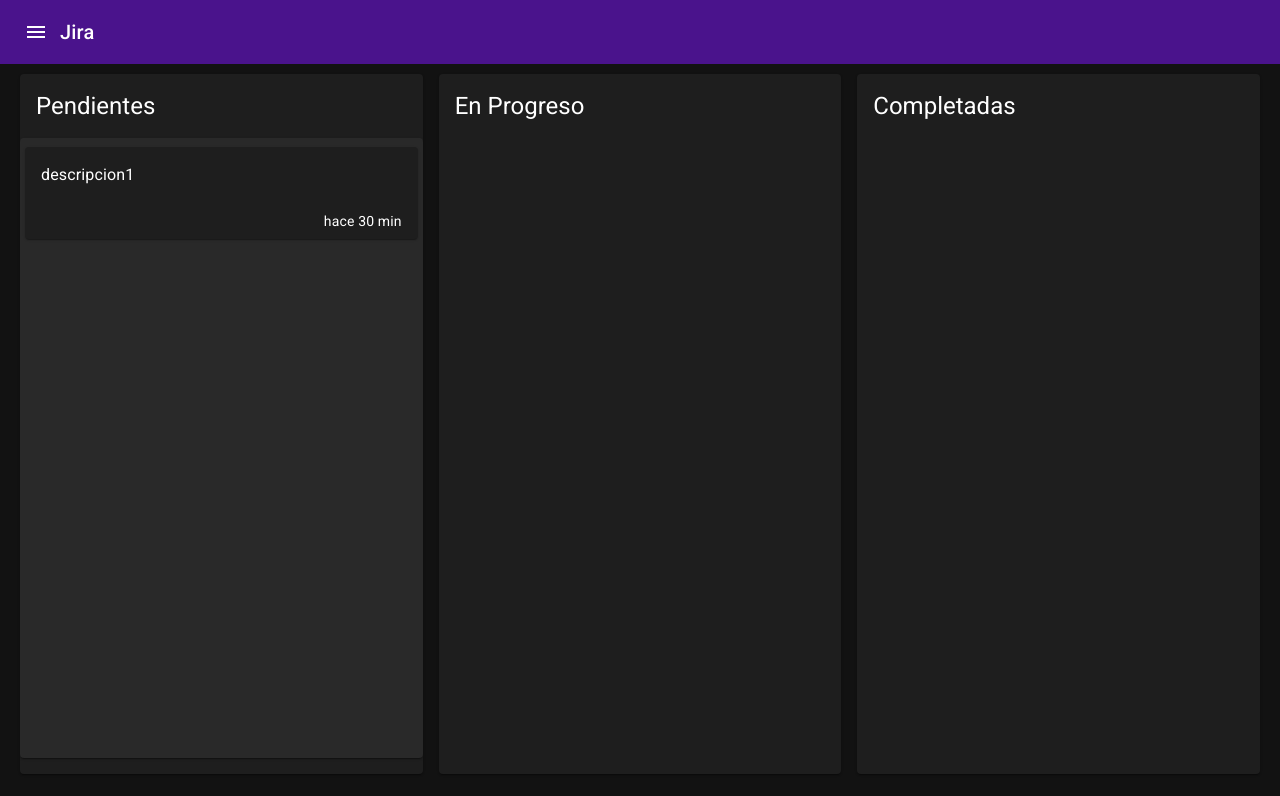
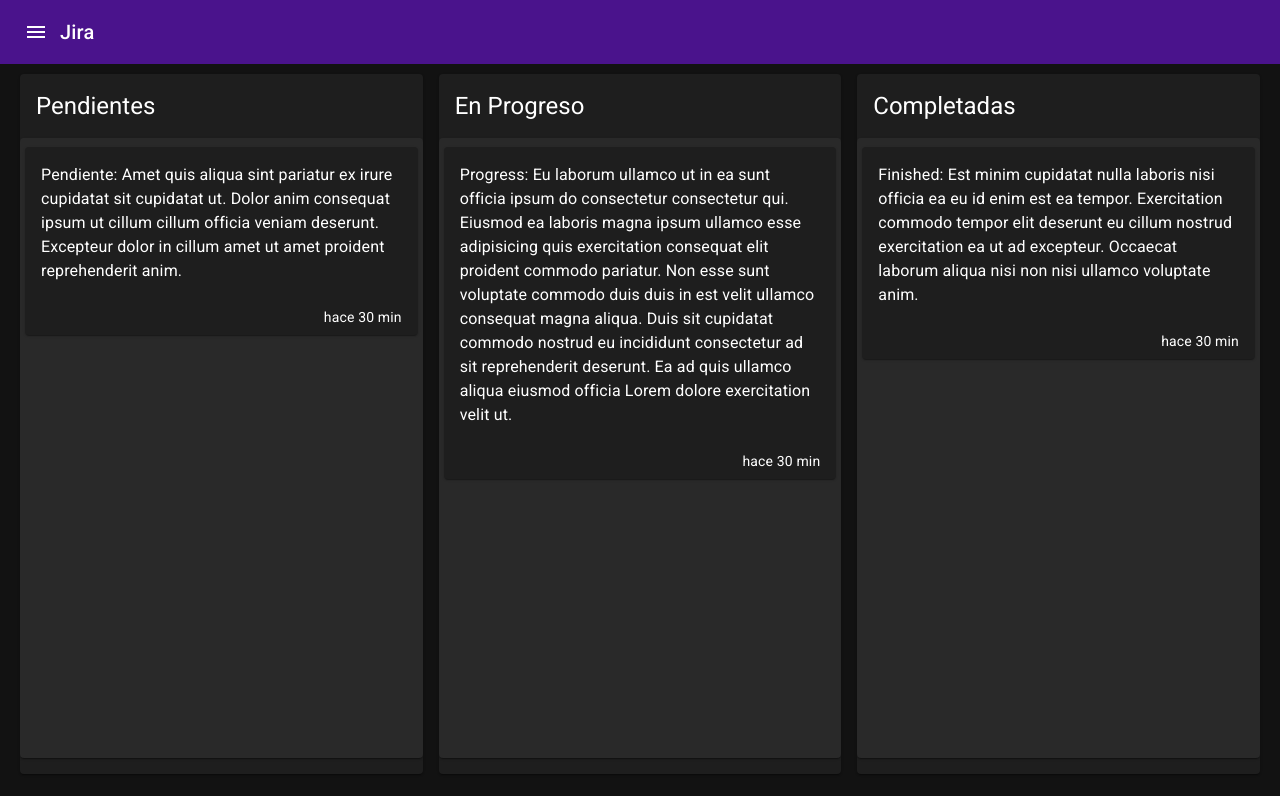
Before and after one commit to gavrilciunterei/jira, a Next.js app: page / in a window 1280 px wide. Shown: the top 796 px of the page. Built offline with nearby package versions, Linux system fonts and the light colour scheme.

Commit message:
feat: load entries into list/card

```diff
--- a/components/ui/EntryCard.tsx
+++ b/components/ui/EntryCard.tsx
@@ -1,3 +1,4 @@
+import React, { FC } from 'react';
 import {
   Card,
   CardActionArea,
@@ -5,14 +6,20 @@ import {
   CardContent,
   Typography,
 } from '@mui/material';
-import React from 'react';
+import { Entry } from '../../interfaces';
 
-export const EntryCard = () => {
+interface Props {
+  entry: Entry;
+}
+
+export const EntryCard: FC<Props> = ({ entry }) => {
   return (
     <Card sx={{ marginBottom: 1 }}>
       <CardActionArea>
         <CardContent>
-          <Typography sx={{ whiteSpace: 'pre-line' }}>descripcion1</Typography>
+          <Typography sx={{ whiteSpace: 'pre-line' }}>
+            {entry.description}
+          </Typography>
         </CardContent>
         <CardActions
           sx={{ display: 'flex', justifyContent: 'flex-end', paddingRight: 2 }}
--- a/components/ui/EntryList.tsx
+++ b/components/ui/EntryList.tsx
@@ -1,8 +1,21 @@
 import { List, Paper } from '@mui/material';
-import React from 'react';
+import React, { FC, useContext, useMemo } from 'react';
+import { EntriesContext } from '../../context/entries';
+import { EntryStatus } from '../../interfaces';
 import { EntryCard } from './';
 
-export const EntryList = () => {
+interface Props {
+  status: EntryStatus;
+}
+
+export const EntryList: FC<Props> = ({ status }) => {
+  const { entries } = useContext(EntriesContext);
+
+  const entriesByStatus = useMemo(
+    () => entries.filter((entry) => entry.status === status),
+    [entries]
+  );
+
   return (
     <div>
       <Paper
@@ -15,7 +28,9 @@ export const EntryList = () => {
         }}
       >
         <List sx={{ opacity: 1 }}>
-          <EntryCard />
+          {entriesByStatus.map((entry) => (
+            <EntryCard key={entry._id} entry={entry} />
+          ))}
         </List>
       </Paper>
     </div>
--- a/context/entries/EntriesProvider.tsx
+++ b/context/entries/EntriesProvider.tsx
@@ -16,21 +16,21 @@ export const EntriesProvider: FC<Props> = ({ children }) => {
       {
         _id: useId(),
         description:
-          'Amet quis aliqua sint pariatur ex irure cupidatat sit cupidatat ut. Dolor anim consequat ipsum ut cillum cillum officia veniam deserunt. Excepteur dolor in cillum amet ut amet proident reprehenderit anim.',
+          'Pendiente: Amet quis aliqua sint pariatur ex irure cupidatat sit cupidatat ut. Dolor anim consequat ipsum ut cillum cillum officia veniam deserunt. Excepteur dolor in cillum amet ut amet proident reprehenderit anim.',
         status: 'pending',
         createdAt: Date.now(),
       },
       {
         _id: useId(),
         description:
-          'Eu laborum ullamco ut in ea sunt officia ipsum do consectetur consectetur qui. Eiusmod ea laboris magna ipsum ullamco esse adipisicing quis exercitation consequat elit proident commodo pariatur. Non esse sunt voluptate commodo duis duis in est velit ullamco consequat magna aliqua. Duis sit cupidatat commodo nostrud eu incididunt consectetur ad sit reprehenderit deserunt. Ea ad quis ullamco aliqua eiusmod officia Lorem dolore exercitation velit ut.',
+          'Progress: Eu laborum ullamco ut in ea sunt officia ipsum do consectetur consectetur qui. Eiusmod ea laboris magna ipsum ullamco esse adipisicing quis exercitation consequat elit proident commodo pariatur. Non esse sunt voluptate commodo duis duis in est velit ullamco consequat magna aliqua. Duis sit cupidatat commodo nostrud eu incididunt consectetur ad sit reprehenderit deserunt. Ea ad quis ullamco aliqua eiusmod officia Lorem dolore exercitation velit ut.',
         status: 'in-progress',
         createdAt: Date.now() - 100000,
       },
       {
         _id: useId(),
         description:
-          'Est minim cupidatat nulla laboris nisi officia ea eu id enim est ea tempor. Exercitation commodo tempor elit deserunt eu cillum nostrud exercitation ea ut ad excepteur. Occaecat laborum aliqua nisi non nisi ullamco voluptate anim.',
+          'Finished: Est minim cupidatat nulla laboris nisi officia ea eu id enim est ea tempor. Exercitation commodo tempor elit deserunt eu cillum nostrud exercitation ea ut ad excepteur. Occaecat laborum aliqua nisi non nisi ullamco voluptate anim.',
         status: 'finished',
         createdAt: Date.now() - 10000000,
       },
--- a/pages/index.tsx
+++ b/pages/index.tsx
@@ -1,5 +1,5 @@
 import type { NextPage } from 'next';
-import { Card, CardContent, CardHeader, Grid } from '@mui/material';
+import { Card, CardHeader, Grid } from '@mui/material';
 import { Layouts } from '../components/layouts/';
 import { EntryList } from '../components/ui';
 
@@ -13,19 +13,21 @@ const Home: NextPage = () => {
 
             {/* Agregar nueva tarea */}
             {/* Listado entradas */}
-            <EntryList />
+            <EntryList status="pending" />
           </Card>
         </Grid>
 
         <Grid item xs={12} sm={4}>
           <Card sx={{ height: 'calc(100vh - 100px)' }}>
             <CardHeader title="En Progreso" />
+            <EntryList status="in-progress" />
           </Card>
         </Grid>
 
         <Grid item xs={12} sm={4}>
           <Card sx={{ height: 'calc(100vh - 100px)' }}>
             <CardHeader title="Completadas" />
+            <EntryList status="finished" />
           </Card>
         </Grid>
       </Grid>
```
